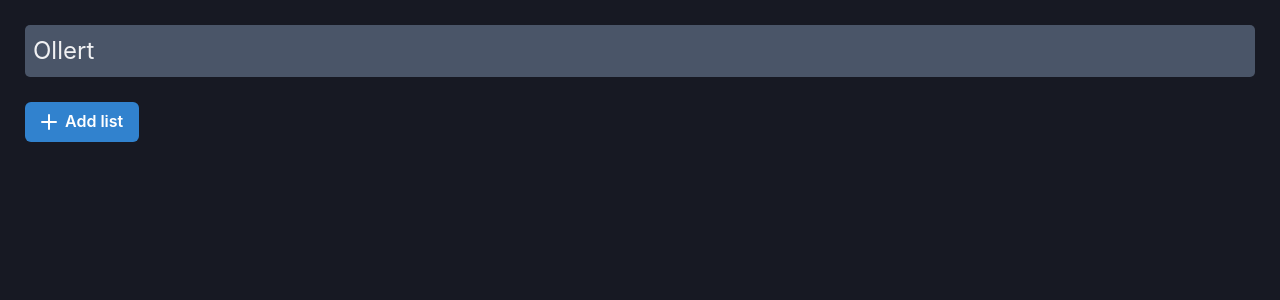
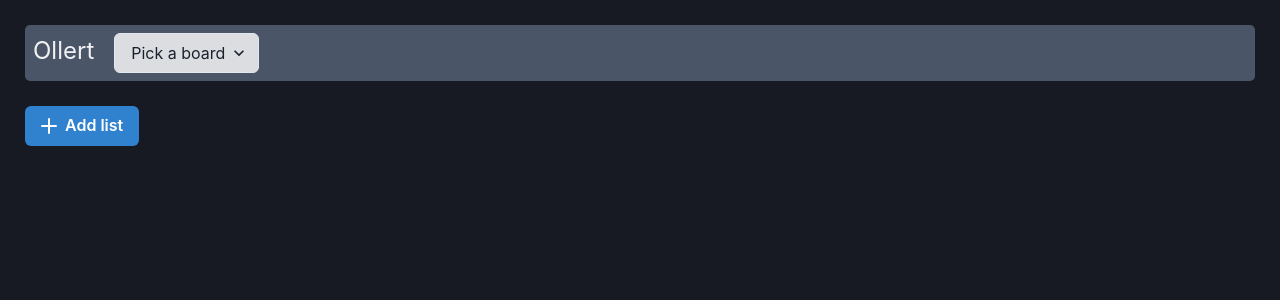
Before and after one commit to AlexGPlay/Ollert, a Next.js app: page /board/1 in a window 1280 px wide. Shown: the top 300 px of the page. Built offline with nearby package versions, Linux system fonts and the light colour scheme.

Commit message:
Added select to change between lists

```diff
--- a/components/Navbar.js
+++ b/components/Navbar.js
@@ -1,13 +1,35 @@
-import { Flex, Wrap, Text } from "@chakra-ui/layout";
+import { Flex, Wrap, Text, Box } from "@chakra-ui/layout";
+import { Select } from "@chakra-ui/select";
+import { useRouter } from "next/router";
+import { useBoards } from "../hooks/useBoards";
 
-const Navbar = () => {
+const Navbar = ({ boardId }) => {
+  const { boardsWithTitle } = useBoards();
+  const router = useRouter();
+
   return (
     <Flex w="100%" p={2} borderRadius={5} bgColor="gray.600">
-      <Wrap spacing={5}>
-        <Text fontSize="2xl" color="whiteAlpha.900">
-          Ollert
-        </Text>
-      </Wrap>
+      <Text fontSize="2xl" color="whiteAlpha.900">
+        Ollert
+      </Text>
+      <Box ml={5}>
+        <Select
+          bgColor="whiteAlpha.800"
+          placeholder="Pick a board"
+          value={boardId}
+          onChange={(evt) =>
+            evt.target.value && evt.target.value.length !== 0
+              ? router.push(`/board/${evt.target.value}`)
+              : router.push("/")
+          }
+        >
+          {boardsWithTitle.map((board) => (
+            <option key={board.id} value={board.id}>
+              {board.title}
+            </option>
+          ))}
+        </Select>
+      </Box>
     </Flex>
   );
 };
--- a/hooks/useBoards.js
+++ b/hooks/useBoards.js
@@ -1,4 +1,4 @@
-import { useEffect, useState } from "react";
+import { useEffect, useMemo, useState } from "react";
 import { generateRandomId } from "../util/generateRandomId";
 import { useLocalStorage } from "./useLocalStorage";
 
@@ -27,5 +27,15 @@ export const useBoards = () => {
     return newId;
   };
 
-  return { boards, addBoard };
+  const boardsWithTitle = useMemo(
+    () =>
+      boards?.map((board) => {
+        const boardData = JSON.parse(getItem(`board_${board}`));
+        const title = boardData.title;
+        return { id: board, title };
+      }) || [],
+    [boards]
+  );
+
+  return { boards, boardsWithTitle, addBoard };
 };
--- a/pages/board/[id].js
+++ b/pages/board/[id].js
@@ -9,7 +9,7 @@ const BoardPage = () => {
 
   return (
     <Box w="100%" h="100%" p={25} bgColor="gray.900">
-      <Navbar />
+      <Navbar boardId={id} />
       <Board boardId={id} />
     </Box>
   );
```
